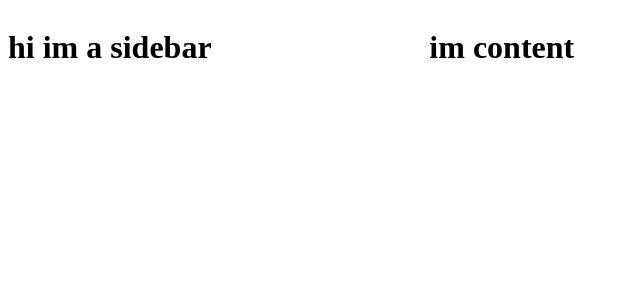
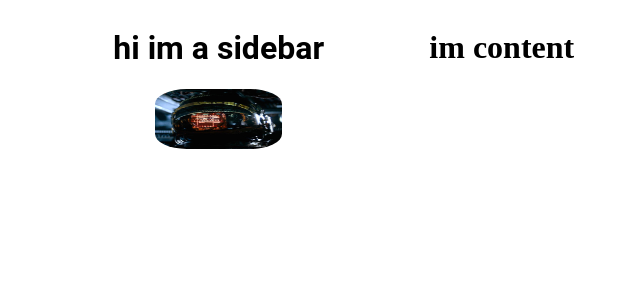
Before and after one commit to L33thaxor118/portfolio, a React app: page / in a window 1280 px wide. Shown: the top 300 px of the page, without its empty margins (0-640 px from the left). Built offline with nearby package versions, Linux system fonts and the light colour scheme; the HTML template or start-up script is replaced by a standard one.

Commit message:
add images and fonts

```diff
--- a/src/components/sidebar/Sidebar.jsx
+++ b/src/components/sidebar/Sidebar.jsx
@@ -1,10 +1,12 @@
 import React from 'react'
 import styles from './styles.css'
+import profileImage from '../../assets/alien.jpeg'
 
 export default function Sidebar() {
   return (
     <div className={styles.sidebar}>
       <h1>hi im a sidebar</h1>
+      <img className={styles.profileImg} src={profileImage}/>
     </div>
   )
 }
--- a/src/components/sidebar/styles.css
+++ b/src/components/sidebar/styles.css
@@ -1,5 +1,15 @@
 
 .sidebar {
+  display: flex;
   flex: 1;
+  flex-direction: column;
+  align-items: center;
   background-color: var(--theme-color-secondary);
+  font-family: 'Roboto', sans-serif;
 }
+
+.profileImg {
+  width: 30%;
+  height: 30%;
+  border-radius: 25%;
+}
--- a/webpack.config.js
+++ b/webpack.config.js
@@ -21,7 +21,11 @@ module.exports = {
             },
           }
         ],
-      }
+      },
+      {
+        test: /\.(png|svg|jpg|jpeg|gif)$/i,
+        type: 'asset/resource',
+      },
     ]
   },
   resolve: {
```
Also changed, not shown: src/assets/alien.jpeg (added).
